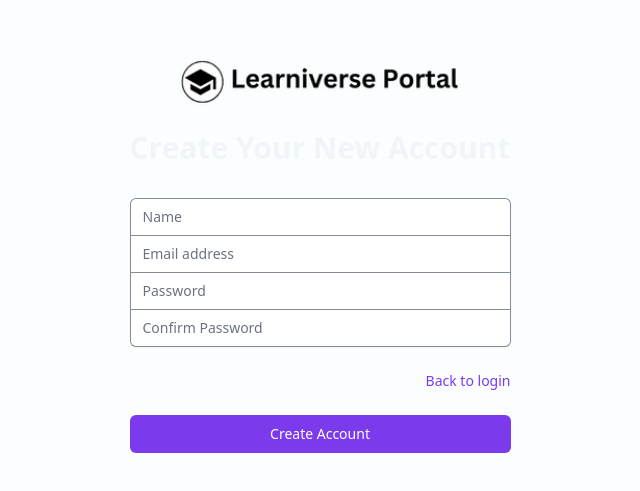
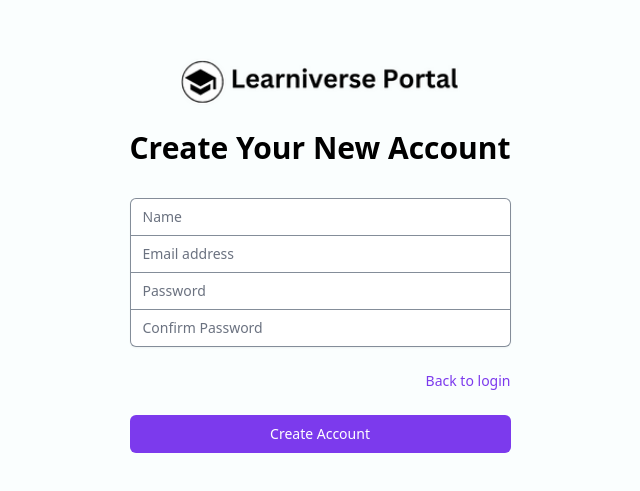
Before and after one commit to rakibshakib/learning-portal-redux, a React (Create React App) app: page /register in a window 1280 px wide. Shown: the part 145-636 px from the top of the page, without its empty margins (320-960 px from the left). Built offline with nearby package versions, Linux system fonts and the light colour scheme.

Commit message:
update: font color on auth pages

```diff
--- a/src/module/auth/StudentLogin.jsx
+++ b/src/module/auth/StudentLogin.jsx
@@ -33,7 +33,7 @@ const StudentLogin = () => {
       <div className="mx-auto max-w-md px-5 lg:px-0">
         <div>
           <img className="h-12 mx-auto" src={loginPortalImage} alt="img" />
-          <h2 className="mt-6 text-center text-3xl font-extrabold text-slate-100">
+          <h2 className="mt-6 text-center text-3xl font-extrabold text-black">
             Sign In to Your Account
           </h2>
         </div>
--- a/src/module/auth/StudentRegistration.jsx
+++ b/src/module/auth/StudentRegistration.jsx
@@ -46,7 +46,7 @@ const StudentRegistration = () => {
       <div className="mx-auto max-w-md px-5 lg:px-0">
         <div>
           <img className="h-12 mx-auto" src={loginPortalImage} alt="img" />
-          <h2 className="mt-6 text-center text-3xl font-extrabold text-slate-100">
+          <h2 className="mt-6 text-center text-3xl font-extrabold text-black">
             Create Your New Account
           </h2>
         </div>
```
